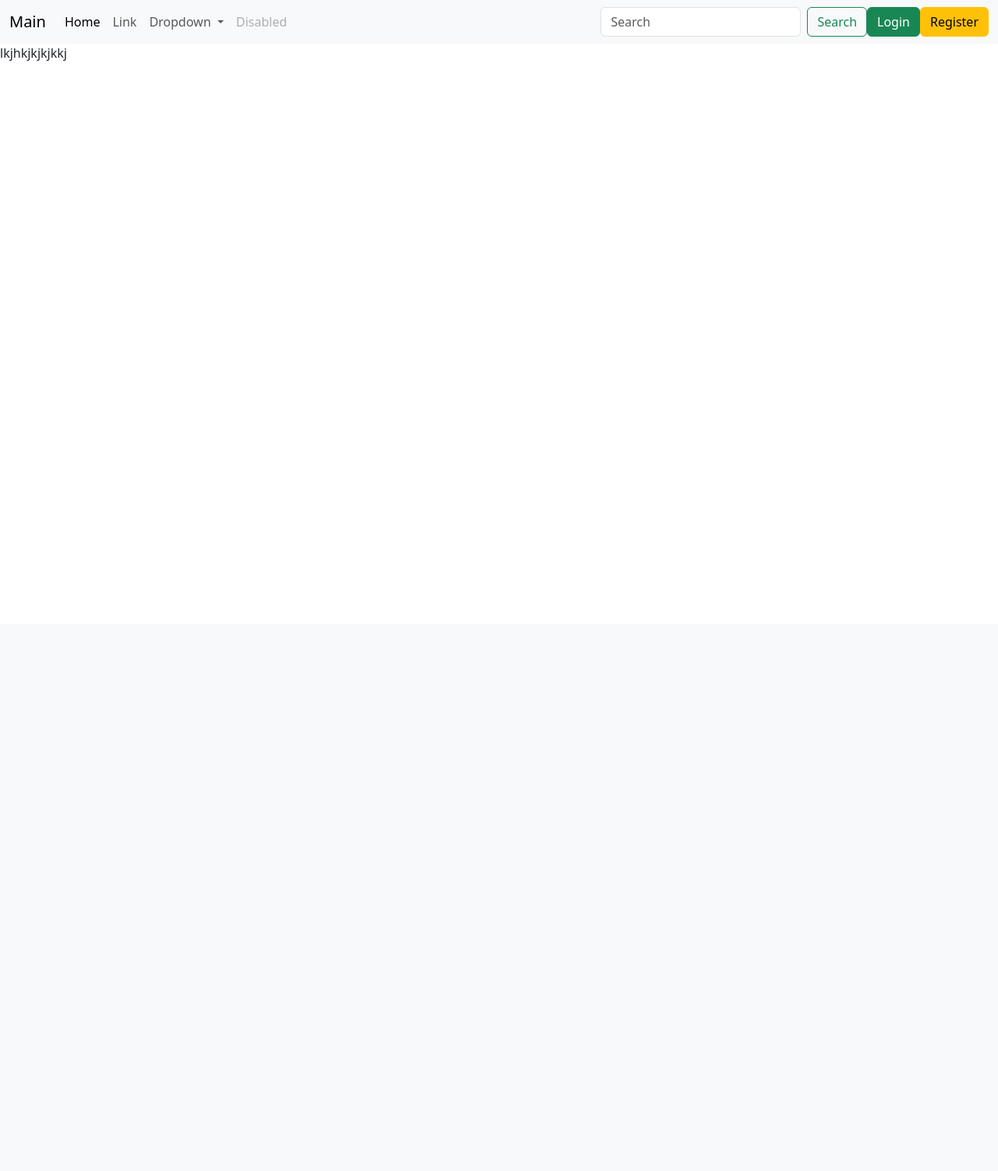
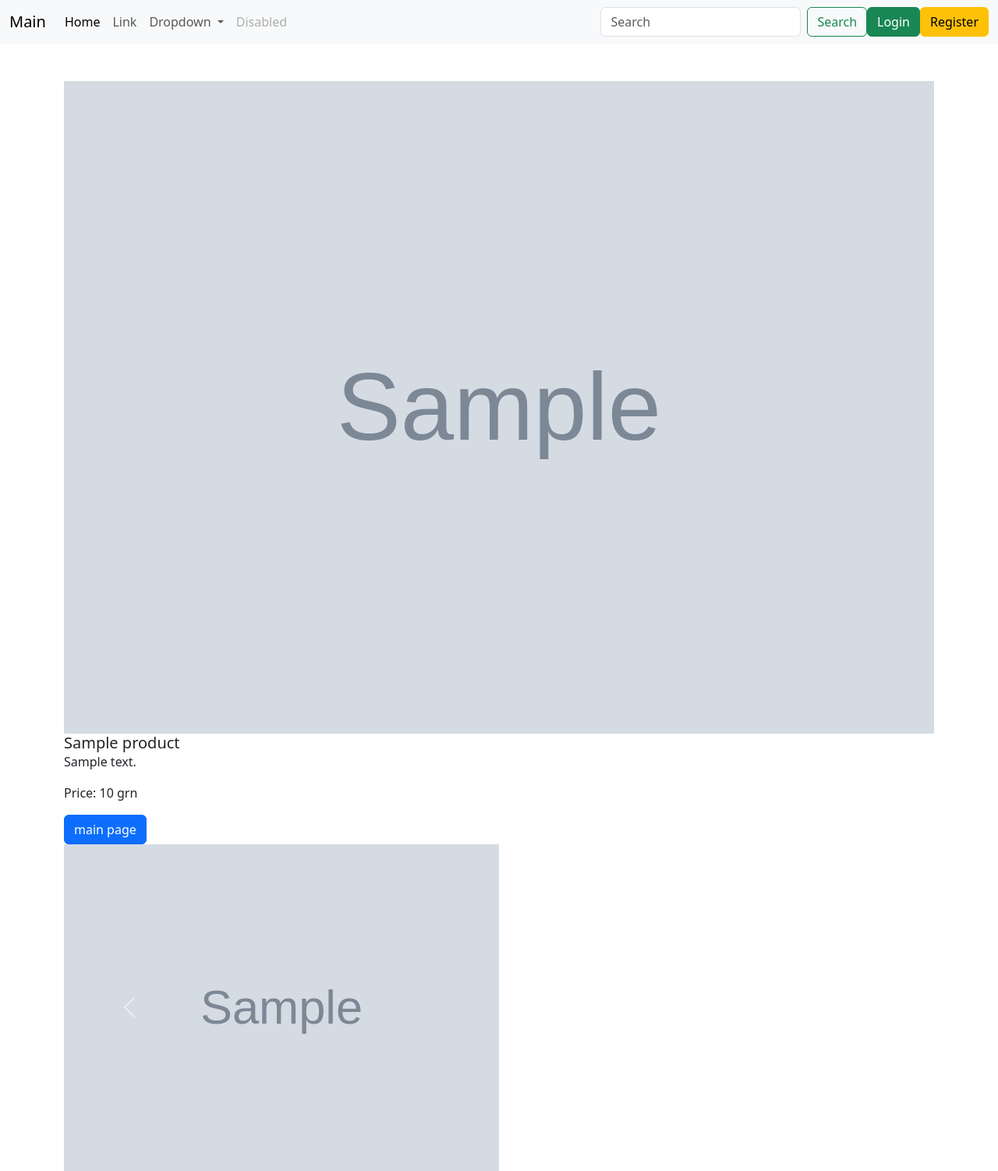
Before and after one commit to dema2710/FastAPI, a Python web app: template frontend/app/templates/product_detail.html in a window 1280 px wide. Shown: the whole page at 78% size. Before the commit the page ends 78 px from the top, so only its background shows below. Run offline with Jinja, Linux system fonts and the light colour scheme; the template is opened without the code that fills it: most values are stand-ins (such as "Sample title", 1, 10 or a date in 2020); grey boxes marked "Sample" are stand-in pictures.

Commit message:
extract products back 3

```diff
--- a/backend_api/app/applications/products/router.py
+++ b/backend_api/app/applications/products/router.py
@@ -17,7 +17,9 @@ from database.sessions_dependencies import get_async_session
 products_router = APIRouter()
 
 
-@products_router.post('/', dependencies=[Depends(admin_required)])
+@products_router.post('/',
+                      dependencies=[Depends(admin_required)]
+                      )
 async def create_product(
         main_image: UploadFile,
         images: list[UploadFile] = None,
--- a/frontend/app/routers/main_page_router.py
+++ b/frontend/app/routers/main_page_router.py
@@ -2,7 +2,7 @@ from fastapi import APIRouter, Request, Form, Depends, status
 from fastapi.templating import Jinja2Templates
 from fastapi.responses import RedirectResponse
 
-from backend_api.api import get_current_user_with_token, login_user, register_user, get_products
+from backend_api.api import get_current_user_with_token, login_user, register_user, get_products, get_product
 
 router = APIRouter()
 
@@ -25,10 +25,10 @@ async def index(request: Request, query: str = Form(''), user: dict = Depends(ge
 
 @router.get('/product/{product_id}')
 async def product_detail(request: Request, product_id: int, user: dict = Depends(get_current_user_with_token)):
-    # products = await get_products(query)
+    product = await get_product(product_id)
     context = {
         'request': request,
-        # "product": product,
+        "product": product,
     }
     if user.get('name'):
         context['user'] = user
--- a/frontend/app/templates/components/products.html
+++ b/frontend/app/templates/components/products.html
@@ -1,10 +1,7 @@
-
-
-
 
 <div class="container mt-4">
 
-  <div class="row g-4" style="justify-content: space-evenly;">
+  <div class="row g-4" style="justify-content: start; gap: 20px;">
 
   {% for product in products %}
 
--- a/frontend/app/templates/product_detail.html
+++ b/frontend/app/templates/product_detail.html
@@ -5,6 +5,53 @@
 
   {% block content %}
 
-  lkjhkjkjkjkkj
+
+
+<div class="container mt-5">
+
+
+
+
+    <img src="{{ product.main_image }}" class="card-img-top" alt="..." width="250px">
+
+      <h5 class="card-title">{{ product.title }}</h5>
+      <p class="card-text">{{ product.description }}</p>
+      <p class="card-text">Price: {{ product.price }} grn</p>
+      <a href="{{ url_for('index') }}" class="btn btn-primary"> main page</a>
+
+
+
+
+<div id="carouselExample" class="carousel slide">
+  <div class="carousel-inner">
+
+    {% for image in product.images %}
+    <div class="carousel-item active">
+      <img src="{{ image }}" class="d-block w-50" alt="...">
+    </div>
+
+    {% endfor %}
+
+
+  </div>
+  <button class="carousel-control-prev" type="button" data-bs-target="#carouselExample" data-bs-slide="prev">
+    <span class="carousel-control-prev-icon" aria-hidden="true"></span>
+    <span class="visually-hidden">Previous</span>
+  </button>
+  <button class="carousel-control-next" type="button" data-bs-target="#carouselExample" data-bs-slide="next">
+    <span class="carousel-control-next-icon" aria-hidden="true"></span>
+    <span class="visually-hidden">Next</span>
+  </button>
+</div>
+
+
+
+
+</div>
+
+
+
+
+
 
   {% endblock %}
```
Also changed, not shown: frontend/app/backend_api/api.py (+8 -0 lines).
